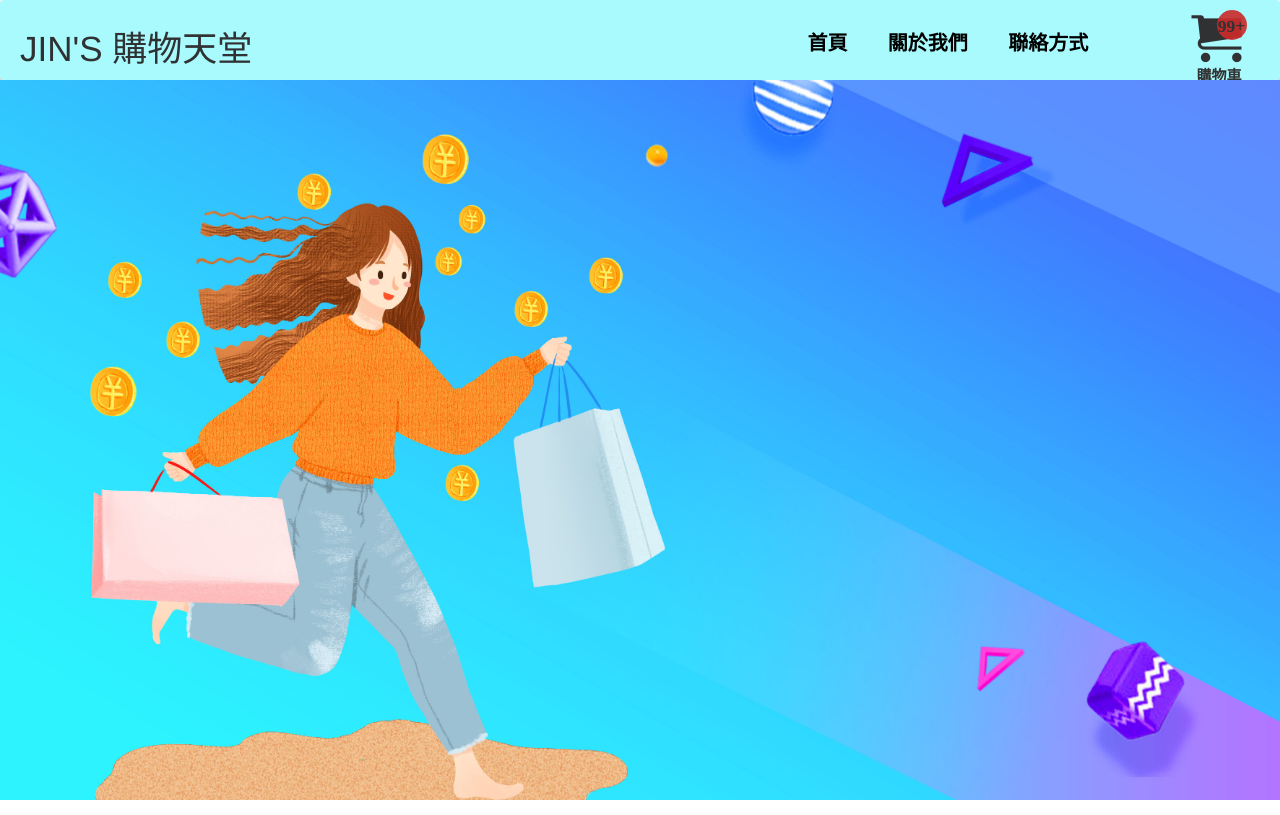
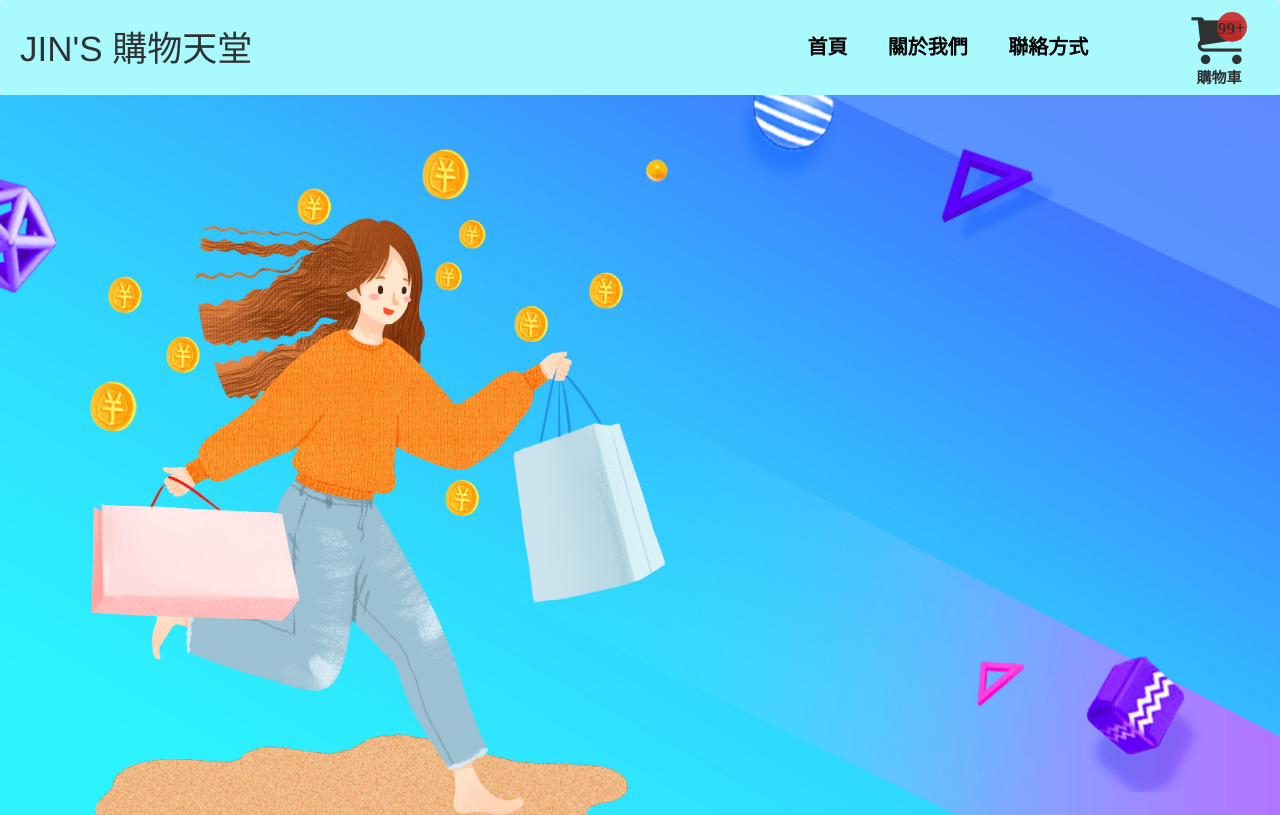
Before and after one commit to deltalinkgithub/project, a Vue app: page / in a window 1280 px wide. Built offline with nearby package versions, Linux system fonts and the light colour scheme.

Commit message:
modify top list height

```diff
--- a/src/assets/css/main/main.css
+++ b/src/assets/css/main/main.css
@@ -7,7 +7,7 @@
     right:0px;
     top:0px;
     width:100%;
-    height:10%;
+    height:95px;
     background-color: rgba(119, 248, 252, 0.637);
     box-shadow: 0 4px 12px rgba(0, 0, 0, 0.4);
     border:0px;
@@ -44,7 +44,7 @@
 
 #main-photo{
     position:absolute;
-    top:10%;
+    top:calc(0% + 95px);
     right:0%;
     width: 100%;
     height:90%;
```
